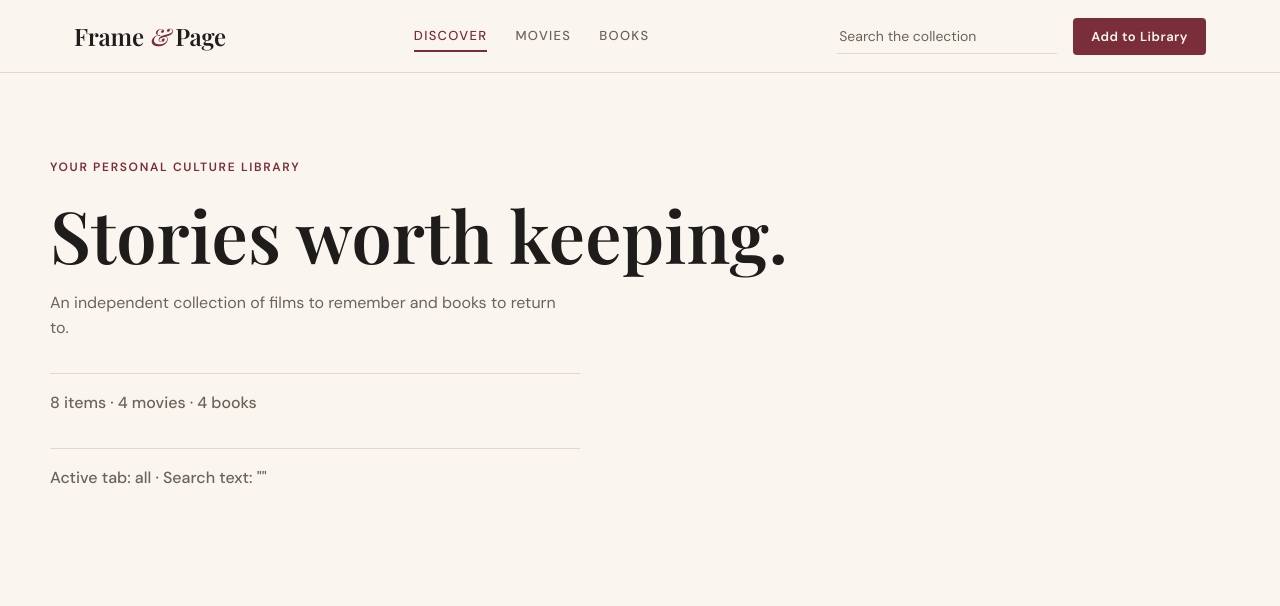
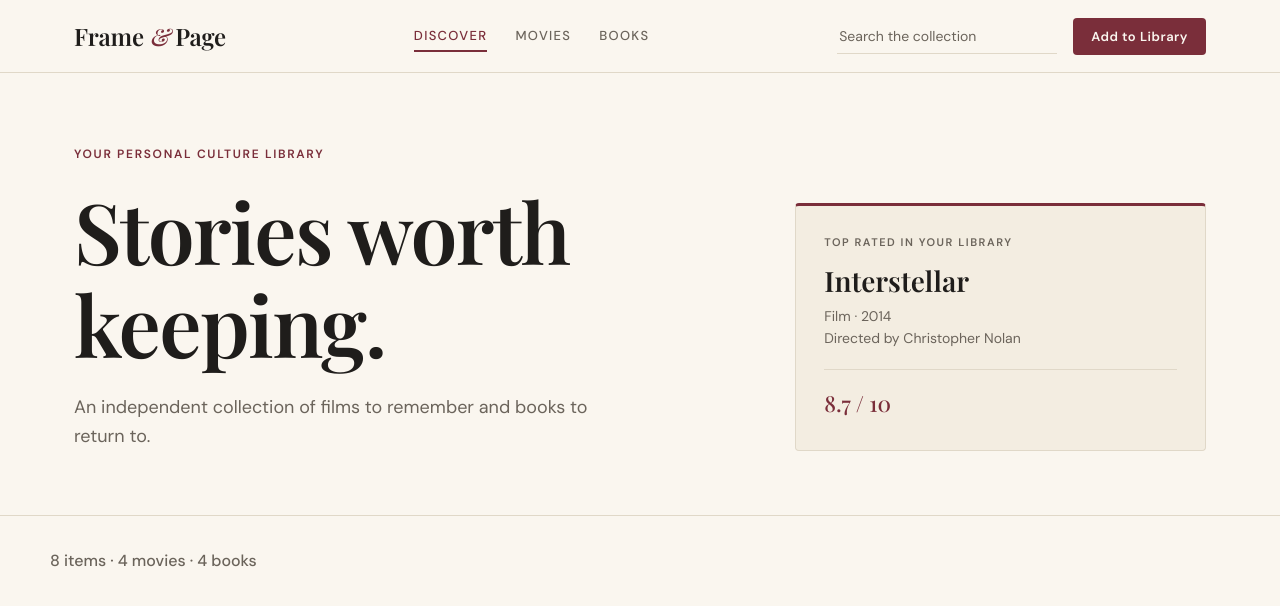
Before and after one commit to shruti-verma49/movie-book-library, a React (Vite) app in the folder client/: page / in a window 1280 px wide. Shown: the top 606 px of the page. Built offline with nearby package versions, Linux system fonts and the light colour scheme; a web font is replaced by a local one.

Commit message:
Add editorial hero with top-rated feature

```diff
--- a/client/src/App.css
+++ b/client/src/App.css
@@ -109,7 +109,92 @@
   background: var(--burgundy-dark);
 }
 
-/* Tablet and mobile: wordmark on top, then tabs, then search + button */
+/* =========================================================
+   HERO
+   ========================================================= */
+
+.hero {
+  padding: 72px 0 64px;
+  border-bottom: 1px solid var(--border);
+}
+
+.hero-inner {
+  display: grid;
+  grid-template-columns: 1.6fr 1fr;
+  gap: 64px;
+  align-items: end;
+}
+
+.hero-text .eyebrow {
+  display: block;
+  margin-bottom: 20px;
+}
+
+.hero-text h1 {
+  font-size: clamp(44px, 7vw, 84px);
+  letter-spacing: -0.02em;
+}
+
+.hero-lead {
+  margin-top: 24px;
+  max-width: 44ch;
+  font-size: 18px;
+  color: var(--ink-soft);
+}
+
+.hero-feature {
+  background: var(--paper);
+  border: 1px solid var(--border);
+  border-top: 3px solid var(--burgundy);
+  border-radius: var(--radius);
+  padding: 28px;
+}
+
+.feature-label {
+  display: block;
+  font-size: 11px;
+  font-weight: 600;
+  letter-spacing: 0.14em;
+  text-transform: uppercase;
+  color: var(--ink-soft);
+}
+
+.feature-title {
+  margin-top: 14px;
+  font-size: 28px;
+}
+
+.feature-meta {
+  margin-top: 8px;
+  font-size: 14px;
+  color: var(--ink-soft);
+}
+
+.feature-creator {
+  font-size: 14px;
+  color: var(--ink-soft);
+}
+
+.feature-rating {
+  margin-top: 20px;
+  padding-top: 16px;
+  border-top: 1px solid var(--border);
+  font-family: var(--font-serif);
+  font-size: 22px;
+  color: var(--burgundy);
+}
+
+/* Temporary block for the counts line until we build the overview */
+.temp-counts {
+  padding: 32px 0;
+  color: var(--ink-soft);
+  font-weight: 500;
+}
+
+/* =========================================================
+   RESPONSIVE (tablet and mobile)
+   ========================================================= */
+
 @media (max-width: 860px) {
   .navbar-inner {
     flex-wrap: wrap;
@@ -134,29 +219,13 @@
     flex: 1;
     width: auto;
   }
+
+  .hero {
+    padding: 48px 0 44px;
+  }
+
+  .hero-inner {
+    grid-template-columns: 1fr;
+    gap: 36px;
+  }
 }
-
-/* =========================================================
-   TEMPORARY test-page styles (removed when we build the hero)
-   ========================================================= */
-
-.test-page {
-  padding: 80px 0;
-}
-
-.test-page h1 {
-  font-size: clamp(40px, 7vw, 72px);
-  margin: 16px 0;
-}
-
-.test-page p {
-  color: var(--ink-soft);
-  max-width: 48ch;
-}
-
-.test-page .counts {
-  margin-top: 32px;
-  padding-top: 16px;
-  border-top: 1px solid var(--border);
-  font-weight: 500;
-}
--- a/client/src/App.jsx
+++ b/client/src/App.jsx
@@ -1,17 +1,25 @@
 import { useState } from "react";
 import { sampleItems } from "./data/sampleItems";
 import Navbar from "./components/Navbar";
+import Hero from "./components/Hero";
 import "./App.css";
 
 function App() {
-  // State = values React remembers. When they change, the page updates.
   const [activeTab, setActiveTab] = useState("all"); // "all", "movie" or "book"
   const [searchQuery, setSearchQuery] = useState("");
 
-  // These numbers are calculated from the data, not typed in by hand
+  // Calculated from the data, not typed in by hand
   const total = sampleItems.length;
   const movies = sampleItems.filter((item) => item.type === "movie").length;
   const books = sampleItems.filter((item) => item.type === "book").length;
+
+  // Highest-rated item (null if the library is empty)
+  const topItem =
+    sampleItems.length > 0
+      ? sampleItems.reduce((best, item) =>
+          item.rating > best.rating ? item : best
+        )
+      : null;
 
   // TEMPORARY: the real Add form is built on Day 3
   function handleAddClick() {
@@ -28,19 +36,12 @@ function App() {
         onAddClick={handleAddClick}
       />
 
-      <main className="container test-page">
-        <span className="eyebrow">Your personal culture library</span>
-        <h1>Stories worth keeping.</h1>
-        <p>An independent collection of films to remember and books to return to.</p>
-        <p className="counts">
-          {total} items · {movies} movies · {books} books
-        </p>
+      <Hero topItem={topItem} />
 
-        {/* TEMPORARY: proves the navbar controls work. Removed soon. */}
-        <p className="counts">
-          Active tab: {activeTab} · Search text: "{searchQuery}"
-        </p>
-      </main>
+      {/* TEMPORARY: replaced by the Library Overview in a later step */}
+      <div className="container temp-counts">
+        {total} items · {movies} movies · {books} books
+      </div>
     </>
   );
 }
--- /dev/null
+++ b/client/src/components/Hero.jsx
@@ -0,0 +1,37 @@
+// The editorial introduction at the top of the page.
+// "topItem" is the highest-rated item in the library. App.jsx works it out
+// from the real data and passes it in. If the library is empty, it is null.
+
+function Hero({ topItem }) {
+  return (
+    <section className="hero">
+      <div className="container hero-inner">
+        <div className="hero-text">
+          <span className="eyebrow">Your personal culture library</span>
+          <h1>Stories worth keeping.</h1>
+          <p className="hero-lead">
+            An independent collection of films to remember and books to return
+            to.
+          </p>
+        </div>
+
+        {topItem && (
+          <aside className="hero-feature" aria-label="Top rated item">
+            <span className="feature-label">Top rated in your library</span>
+            <h2 className="feature-title">{topItem.title}</h2>
+            <p className="feature-meta">
+              {topItem.type === "movie" ? "Film" : "Book"} · {topItem.year}
+            </p>
+            <p className="feature-creator">
+              {topItem.type === "movie" ? "Directed by" : "Written by"}{" "}
+              {topItem.creator}
+            </p>
+            <p className="feature-rating">{topItem.rating.toFixed(1)} / 10</p>
+          </aside>
+        )}
+      </div>
+    </section>
+  );
+}
+
+export default Hero;
```
